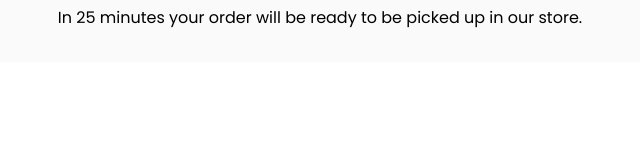
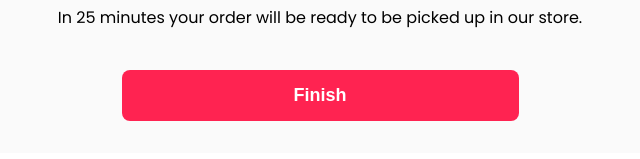
Before and after one commit to jeffubayi/dial-delivery, a React (Create React App) app: page /completed in a window 1280 px wide. Shown: the part 255-414 px from the top of the page, without its empty margins (320-960 px from the left). Built offline with nearby package versions, Linux system fonts and the light colour scheme; no server answers; the HTML template or start-up script is replaced by a standard one.

Commit message:
checkout - add cta to redirect to homepage

```diff
--- a/src/Components/Finish/Finish.js
+++ b/src/Components/Finish/Finish.js
@@ -1,10 +1,16 @@
-import React from 'react';
-import { GlobalContext } from '../../GlobalContext';
-import styles from './Finish.module.css';
-import CartItem from '../Home/Cart/CartItem';
+import React from "react";
+import { GlobalContext } from "../../GlobalContext";
+import styles from "./Finish.module.css";
+import CartItem from "../Home/Cart/CartItem";
+import { useNavigate } from "react-router-dom";
 
 const Finish = () => {
+  const navigate = useNavigate();
   const { cart, total, typeBuy } = React.useContext(GlobalContext);
+  const finishOrder = () => {
+    navigate("/");
+    window.location.reload();
+  };
 
   return (
     <div className={styles.finishContainer}>
@@ -14,7 +20,9 @@ const Finish = () => {
       </div>
       <div className={styles.orderContainer}>
         <div className={styles.orderItems}>
-          {cart.map((item) => <CartItem key={item.id} product={item} isFinish={true} />)}
+          {cart.map((item) => (
+            <CartItem key={item.id} product={item} isFinish={true} />
+          ))}
         </div>
         <div className={styles.total}>
           <h4>Total</h4>
@@ -22,13 +30,19 @@ const Finish = () => {
         </div>
       </div>
       {typeBuy === "delivery" ? (
-        <p className={styles.orderStore}>Your order will be delivered within 60 minutes.</p>
+        <p className={styles.orderStore}>
+          Your order will be delivered within 60 minutes.
+        </p>
       ) : (
         <p className={styles.orderStore}>
-        In 25 minutes your order will be ready to be picked up in our store.</p>
+          In 25 minutes your order will be ready to be picked up in our store.
+        </p>
       )}
+      <div className={styles.btn}>
+        <button onClick={finishOrder}>Finish</button>
+      </div>
     </div>
-  )
-}
+  );
+};
 
 export default Finish;
--- a/src/Components/Finish/Finish.module.css
+++ b/src/Components/Finish/Finish.module.css
@@ -16,6 +16,30 @@
 .orderFinish h2 {
   margin-left: 8px;
   color: #008000;
+}
+
+.btn {
+  display: flex;
+  justify-content: center;
+  margin-top: 40px;
+}
+
+.btn button {
+  background-color: #ff2351;
+  color: #fff;
+  font-size: 18px;
+  font-weight: 600;
+  border: none;
+  border-radius: 8px;
+  width: 397px;
+  height: 51px;
+  cursor: pointer;
+  transition: .3s;
+}
+
+.btn button:hover {
+  background-color: rgb(255, 35, 51);
+  transform: scale(1.01);
 }
 
 ion-icon {
```
